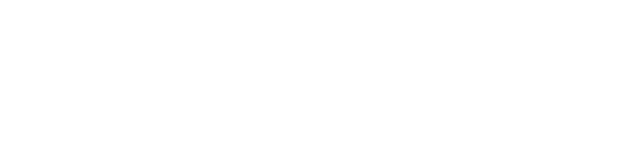
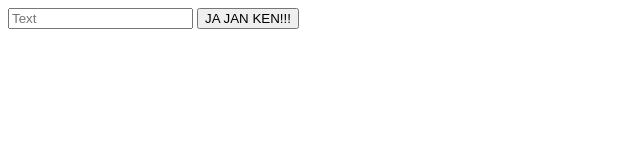
Before and after one commit to PablinhooCl/jajanken, a plain HTML site: page index.html in a window 1280 px wide. Shown: the whole page, without its empty margins (0-640 px from the left). Drawn offline with Linux system fonts and the light colour scheme.

Commit message:
playerSelection v1.0, checkUserInput pj.

```diff
--- a/index.html
+++ b/index.html
@@ -6,6 +6,8 @@
     <title>Document</title>
 </head>
 <body>
+    <input id="userInput" type="text" placeholder="Text">
+    <button onclick="playerSelection()">JA JAN KEN!!!</button>
     <script>
 
         function getComputerChoise (){
@@ -19,9 +21,16 @@
         }
 
     };
-        function playerSelection(){
+    //let input = localStorage.getItem('input')
 
-        }
+    function playerSelection() {
+        input = document.getElementById("userInput").value
+        localStorage.setItem('input', input)
+
+    };
+    function checkUserInput(){
+
+    }
 
 
     </script>
```
